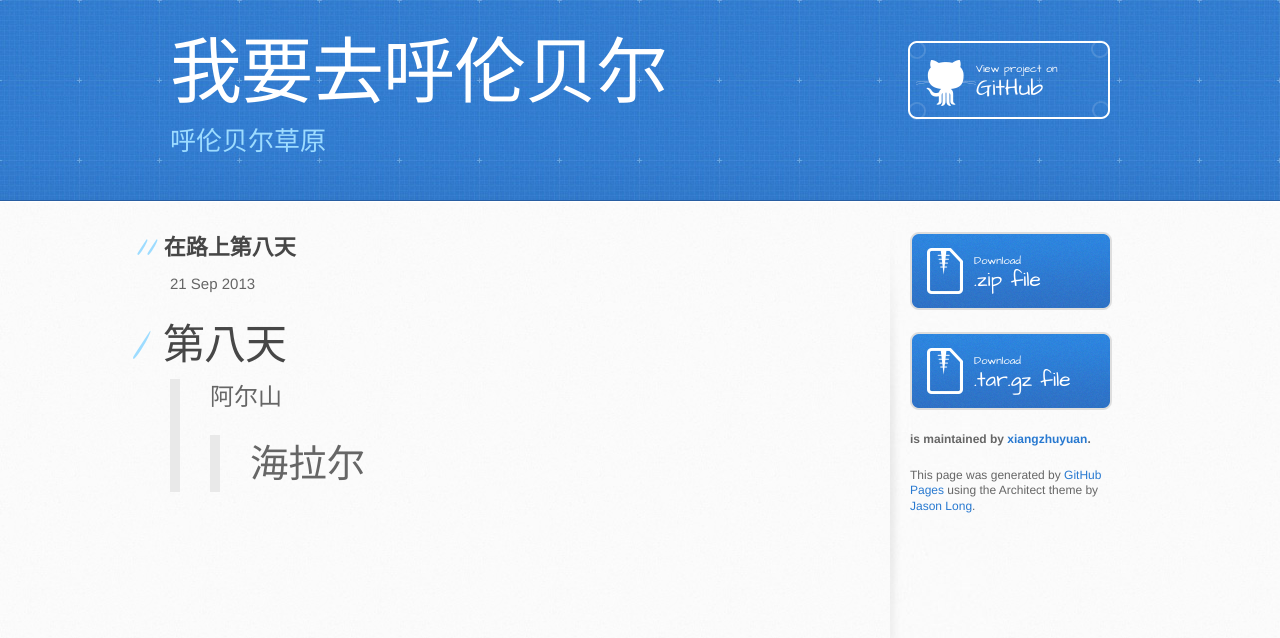
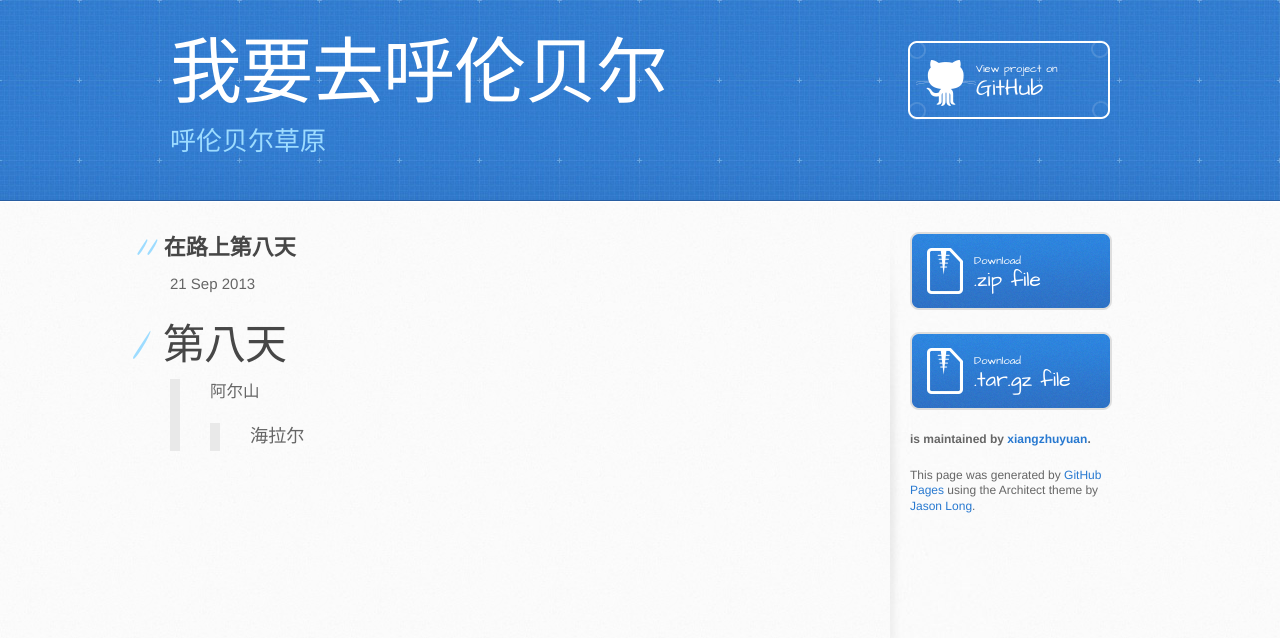
Before and after one commit to xiangzhuyuan/hulunbeier, a Jekyll site: the page built from _posts/2013-07-22-D8.md, in a window 1280 px wide. Shown: the top 638 px of the page. Built offline with Jekyll 4.4.1, drawn with Linux system fonts in a browser that asks for light colours; Markdown is read by kramdown in place of the engine named in the settings.

Commit message:
Update stylesheet.css

```diff
--- a/css/stylesheet.css
+++ b/css/stylesheet.css
@@ -320,7 +320,7 @@ p a {
 }
 
 blockquote {
-  font-size: 1.6em;
+  font-size: 1.1em;
   border-left: 10px solid #e9e9e9;
   margin-bottom: 20px;
   padding: 0 0 0 30px;
```
